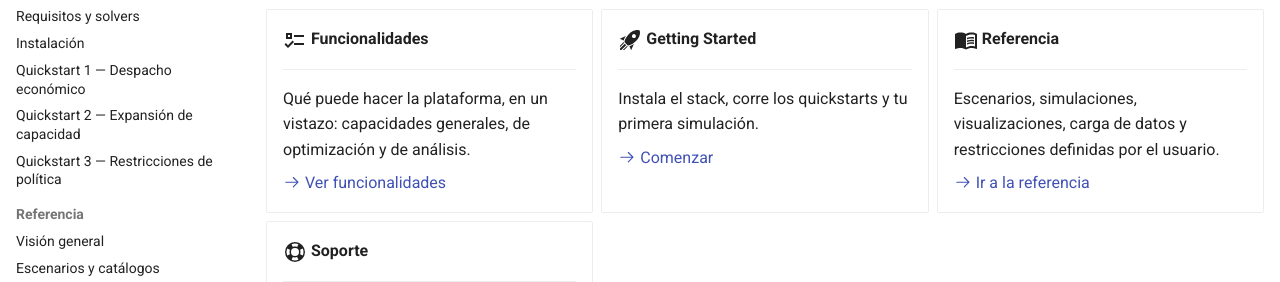
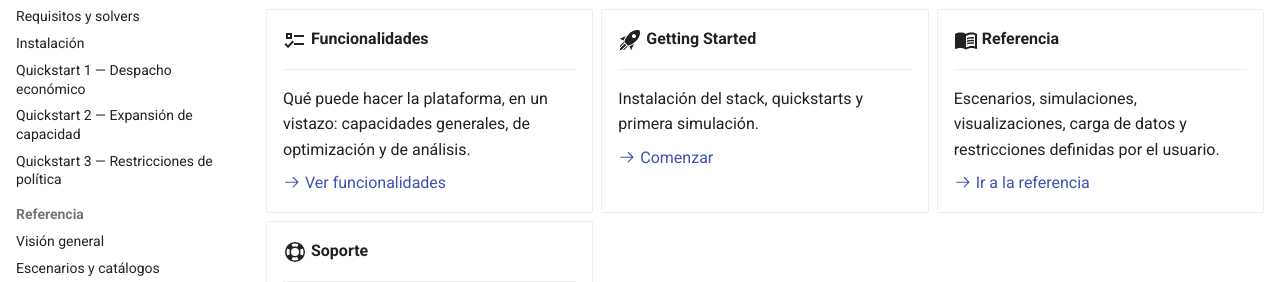
Before and after one commit to jdominguez94/osemosys-col-docs, an MkDocs documentation site: the page built from docs/index.md, in a window 1280 px wide. Shown: the part 308-590 px from the top of the page. Built offline with MkDocs 1.6.1 and Material for MkDocs 9.7.7, drawn with Linux system fonts in a browser that asks for light colours; comment, search, counter and statistics services are not loaded.

```diff
--- a/docs/index.md
+++ b/docs/index.md
@@ -14,7 +14,7 @@
 -   :material-rocket-launch:{ .lg .middle } **Getting Started**
 
     ---
-    Instala el stack, corre los quickstarts y tu primera simulación.
+    Instalación del stack, quickstarts y primera simulación.
 
     [:octicons-arrow-right-24: Comenzar](getting-started/installation.md)
 
```
Also changed, not shown: docs/getting-started/plataforma.md (+1 -1 lines), docs/support.md (+1 -1 lines).
